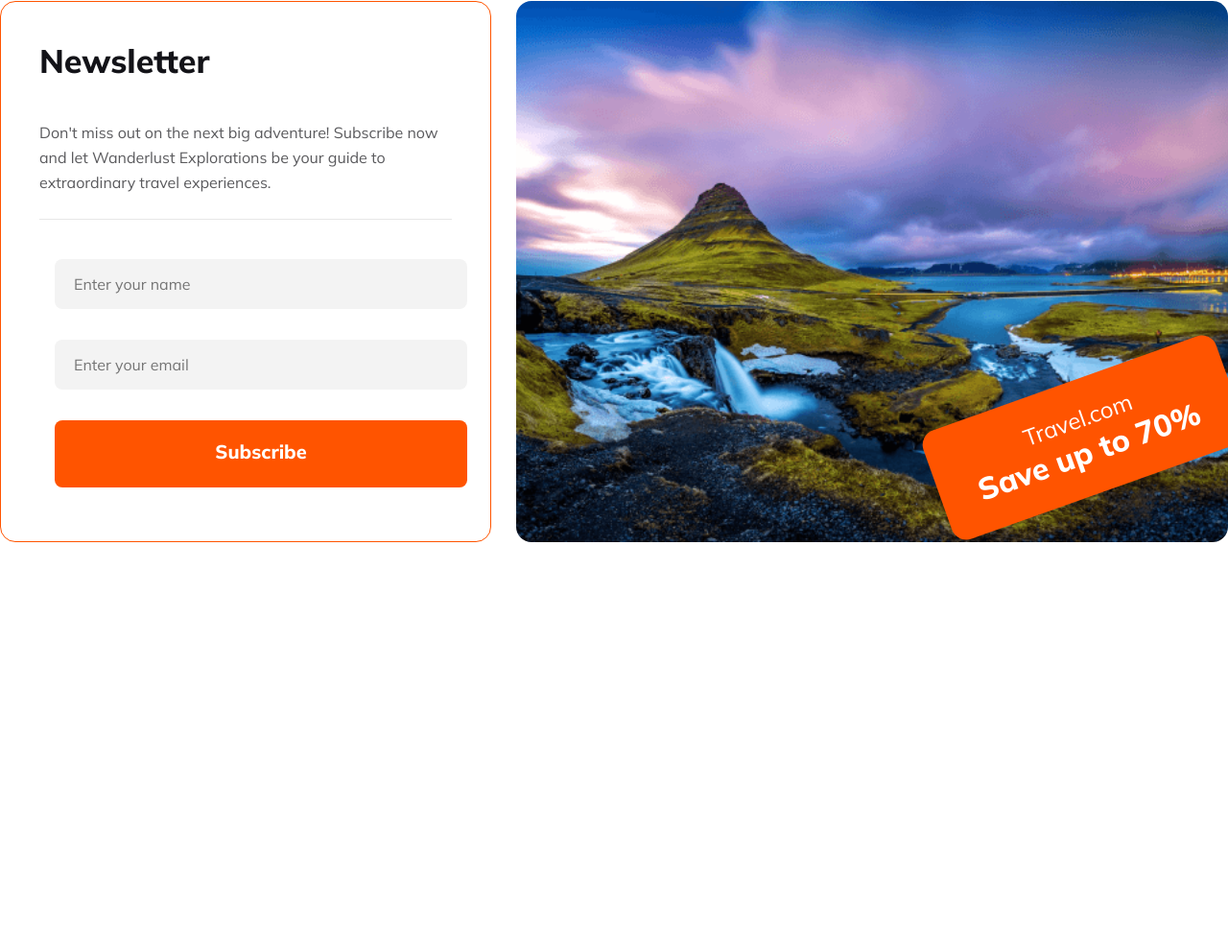
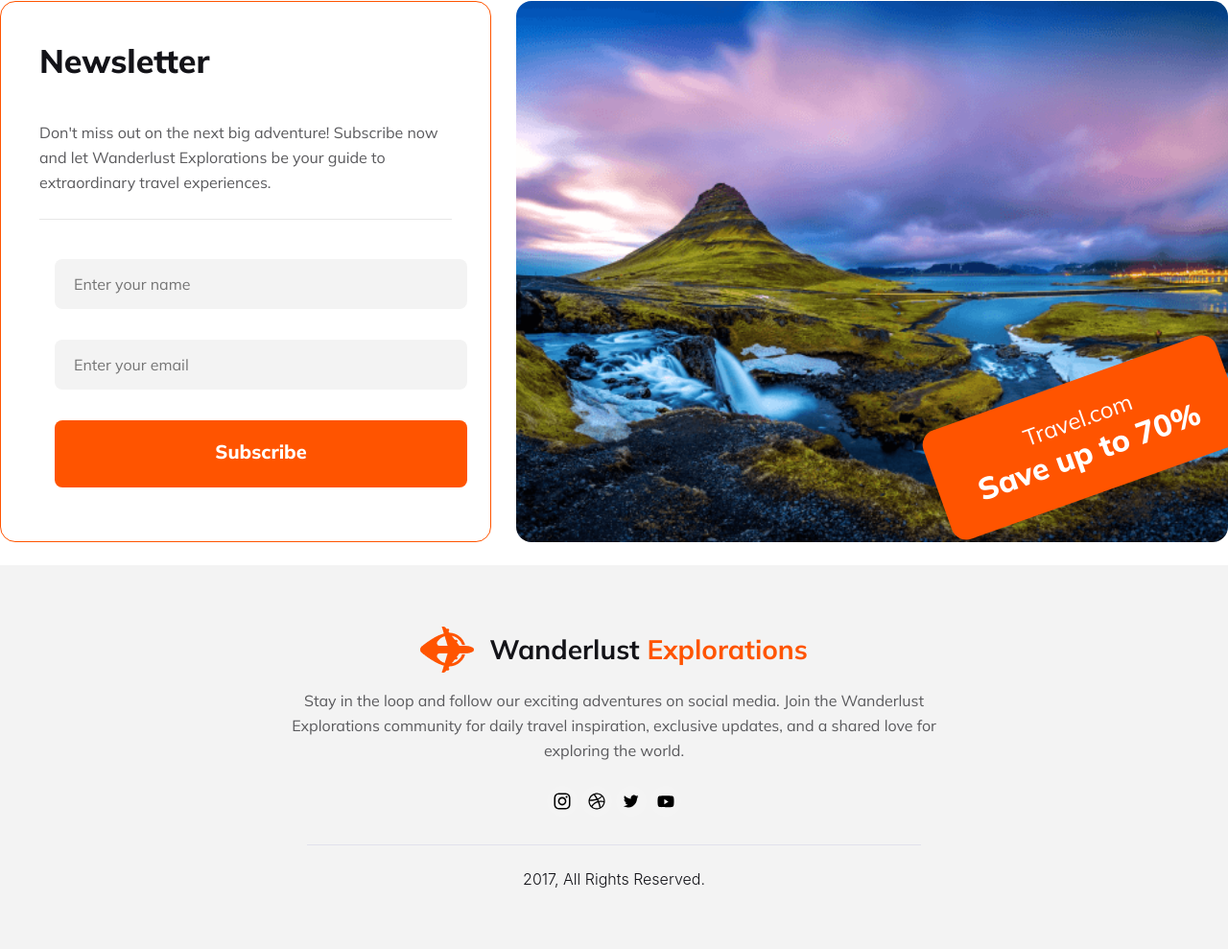
Before and after one commit to az00102/b9-a2, a plain HTML site: page index.html in a window 1280 px wide. Shown: the part 4072-5061 px from the top of the page at 96% size. Before the commit the page ends 4661 px from the top, so only its background shows below. Drawn offline with Linux system fonts and the light colour scheme.

Commit message:
added footer section

```diff
--- a/index.html
+++ b/index.html
@@ -289,7 +289,7 @@
             </p>
             <input type="text" name="" id="" placeholder="Enter your name" />
             <input type="email" name="" id="" placeholder="Enter your email" />
-            <input style="cursor: pointer;" type="submit" value="Subscribe" />
+            <input style="cursor: pointer" type="submit" value="Subscribe" />
           </div>
           <div class="save-up-container">
             <div class="save-up">
@@ -301,5 +301,33 @@
       </section>
       <!-- news letter section end -->
     </main>
+    <!-- footer section start -->
+    <footer>
+      <div class="footer-container">
+        <div class="nav-title faf">
+          <img src="Images/Group 40071 (2).png" alt="" />
+          <h3>Wanderlust <span> Explorations</span></h3>
+        </div>
+
+        <div class="footer-description">
+          Stay in the loop and follow our exciting adventures on social media.
+          Join the Wanderlust Explorations community for daily travel
+          inspiration, exclusive updates, and a shared love for exploring the
+          world.
+        </div>
+
+        <div class="footer-icons">
+            <img src="Images/icon1.svg" alt="">
+            <img src="Images/icon2.svg" alt="">
+            <img src="Images/icon3.svg" alt="">
+            <img src="Images/icon4.svg" alt="">
+        </div>
+
+        <div class="all-right">
+            2017, All Rights Reserved.
+        </div>
+      </div>
+    </footer>
+    <!-- footer section end -->
   </body>
 </html>
--- a/style.css
+++ b/style.css
@@ -817,6 +817,51 @@ label {
   line-height: normal;
 }
 
+/* footer section start */
+
+.footer-container {
+  display: flex;
+  flex-direction: column;
+  justify-content: center;
+  align-items: center;
+  height: 400px;
+  width: auto;
+  background-color: rgba(19, 19, 24, 0.05);
+}
+
+.faf {
+  margin-bottom: 16px;
+}
+
+.footer-description {
+  color: #5a5a5d;
+  width: 55%;
+  text-align: center;
+  font-family: Mulish;
+  font-size: 16px;
+  font-style: normal;
+  font-weight: 400;
+  line-height: 26px; /* 162.5% */
+  margin-bottom: 24px;
+}
+
+.all-right {
+  border-top: 1px solid rgb(71, 71, 179, 0.1);
+  padding-top: 25px;
+  margin-top: 25px;
+  width: 50%;
+  display: flex;
+  justify-content: center;
+  color: #131318;
+  font-family: Inter;
+  font-size: 16px;
+  font-style: normal;
+  font-weight: 300;
+  line-height: normal;
+}
+
+/* footer section end */
+
 /* news letter section end */
 
 /* Media Query for small screens */
@@ -1098,8 +1143,12 @@ label {
     height: 79.268px;
   }
 
-  .save-up h2{
+  .save-up h2 {
     font-size: 21.138px;
   }
   /* news letter section end */
+
+  /* footer section start */
+
+  /* footer section end */
 }
```
Also changed, not shown: Images/icon1.svg (added), Images/icon2.svg (added), Images/icon3.svg (added), Images/icon4.svg (added).
